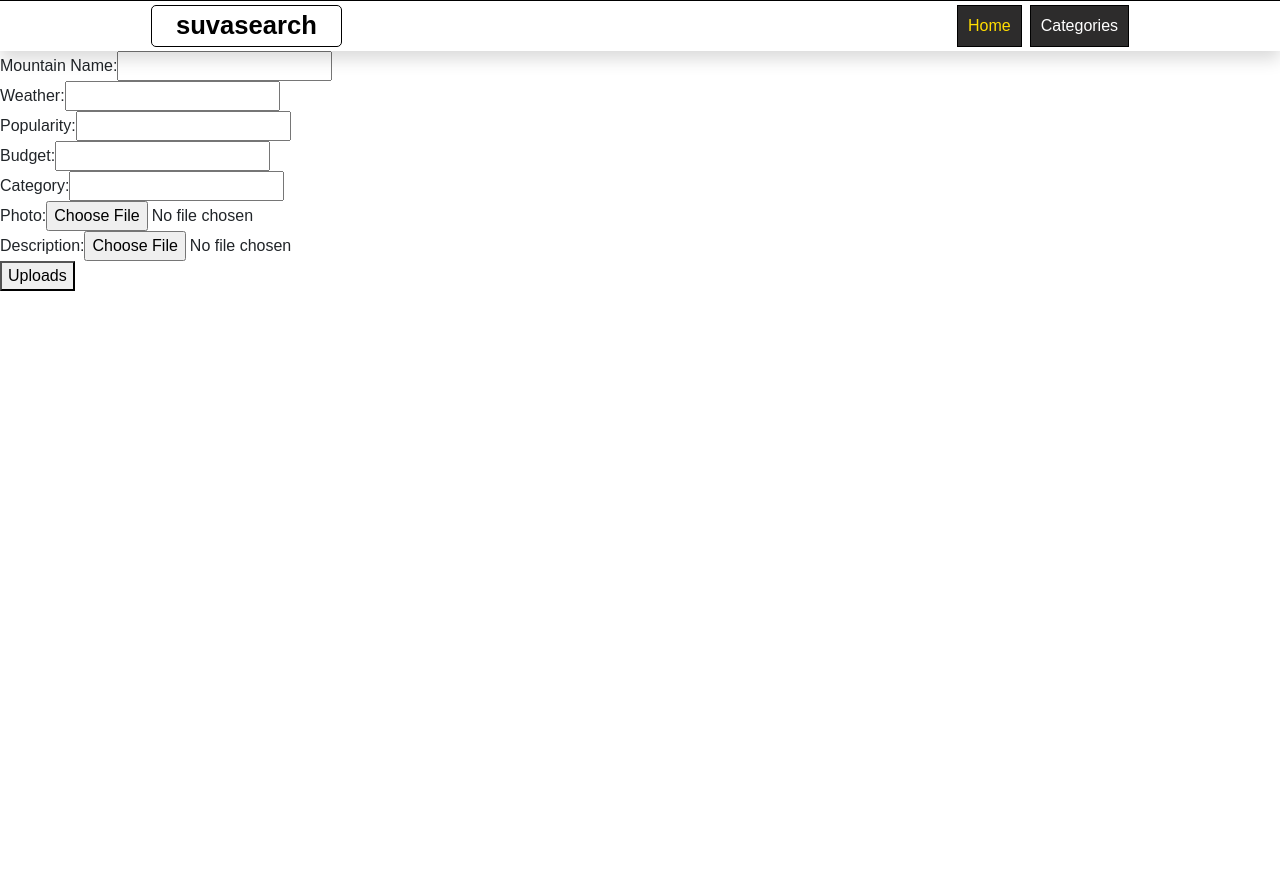
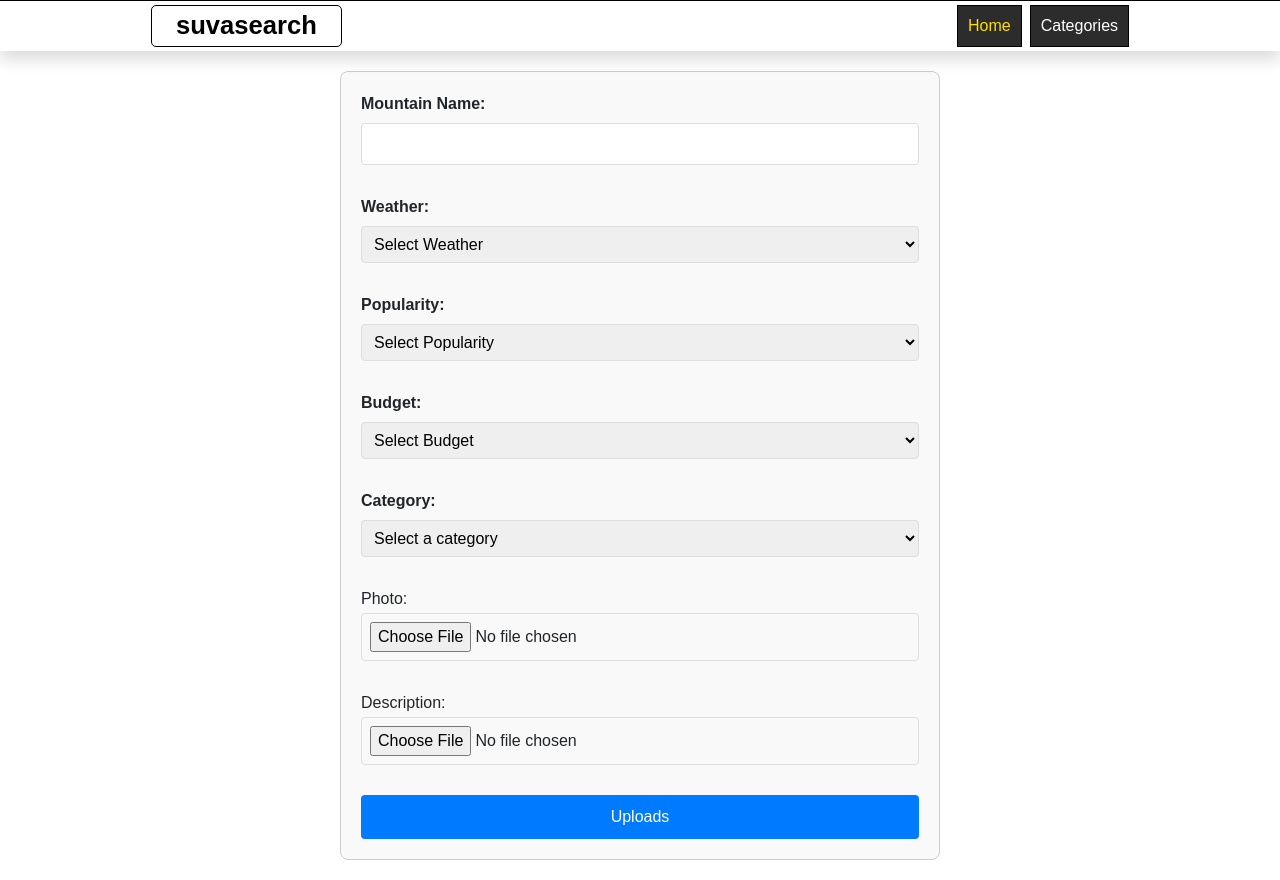
Before and after one commit to subash3522/suvasearch, a React (Create React App) app: page /Imgupload in a window 1280 px wide. Before the commit the page ends 800 px from the top, so only its background shows below. Built offline with nearby package versions, Linux system fonts and the light colour scheme; no server answers.

Commit message:
testing for external url

```diff
--- a/src/App.js
+++ b/src/App.js
@@ -24,13 +24,8 @@ import Description from "./Pages/Description";
 import UserProfile from "./UserProfile";
 import Explore from "./Pages/Explore";
 
-
 function App() {
   const [loginCheck, setLoginCheck] = useState(false);
-
-
-
-
 
   const loginClicker = (login) => {
     setLoginCheck(!loginCheck);
@@ -60,12 +55,9 @@ function App() {
           <Route path="/Login" element={<Login />}></Route>
           <Route path="/Imgupload" element={<Imgupload />}></Route>
           <Route path="/Description/:id" element={<Description />}></Route>
-          <Route path="/like/:likeId" element={<UserProfile />}></Route>
+          {/* <Route path="/like/:likeId" element={<UserProfile />}></Route> */}
+          <Route path="/save/:saveId" element={<UserProfile />}></Route>
           <Route path="/Explore" element={<Explore />}></Route>
-
-
-
-
         </Routes>
       </Router>
 
--- /dev/null
+++ b/src/Imgupload.css
@@ -0,0 +1,52 @@
+/* Form Styling */
+.form-wrapper {
+    max-width: 600px;
+    margin: 20px auto;
+    padding: 20px;
+    border: 1px solid #ccc;
+    border-radius: 8px;
+    background-color: #f9f9f9;
+  }
+
+  .form-wrapper label {
+    display: block;
+    margin-bottom: 10px;
+  }
+
+  .form-wrapper label span {
+    display: inline-block;
+    margin-bottom: 5px;
+    font-weight: bold;
+  }
+
+  .form-wrapper input[type="text"],
+  .form-wrapper select,
+  .form-wrapper input[type="file"] {
+    width: 100%;
+    padding: 8px;
+    margin-top: 2px;
+    margin-bottom: 20px; /* Adjust the space between each form field */
+    border: 1px solid #ddd;
+    border-radius: 4px;
+    box-sizing: border-box; /* Ensures padding does not affect the final computed width */
+  }
+
+  .form-wrapper button[type="submit"] {
+    width: 100%;
+    padding: 10px;
+    border: none;
+    border-radius: 4px;
+    background-color: #007bff;
+    color: white;
+    cursor: pointer;
+    transition: background-color 0.3s ease;
+  }
+
+  .form-wrapper button[type="submit"]:hover {
+    background-color: #0056b3;
+  }
+
+  /* Adjustments for better spacing */
+  .form-wrapper br {
+    display: none; /* Removes <br> to rely on margin for spacing */
+  }
--- a/src/Imgupload.js
+++ b/src/Imgupload.js
@@ -1,7 +1,7 @@
 import axios from "axios";
 import React, { useEffect, useState } from "react";
 import "./Global.css";
-
+import "./Imgupload.css";
 
 function Imgupload() {
   //new formfield
@@ -59,60 +59,84 @@ function Imgupload() {
 
   return (
     <>
-      <form onSubmit={handleFormSubmit}>
+      <form onSubmit={handleFormSubmit} className="form-wrapper">
         <label>
-          Mountain Name:
+          <span>Mountain Name:</span>
           <input
             type="text"
             value={mountainName}
             onChange={(e) => setMountainName(e.target.value)}
           />
         </label>
-        <br />
+
         <label>
-          Weather:
-          <input
+          <span>Weather:</span>
+          <select
             type="text"
             value={weather}
             onChange={(e) => setweather(e.target.value)}
-          />
+          >
+            <option value="">Select Weather</option>
+            <option value="Hot">Hot</option>
+            <option value="Moderate">Moderate</option>
+            <option value="Cold">Cold</option>
+          </select>
         </label>
-        <br />
+
         <label>
-          Popularity:
-          <input
+          <span>Popularity:</span>
+          <select
             type="text"
             value={popularity}
             onChange={(e) => setPopularity(e.target.value)}
-          />
+          >
+            <option value="">Select Popularity</option>
+            <option value="High">High</option>
+            <option value="Moderate">Moderate</option>
+            <option value="Low">Low</option>
+          </select>
         </label>
-        <br />
+
         <label>
-          Budget:
-          <input
+          <span>Budget:</span>
+          <select
             type="text"
             value={budget}
             onChange={(e) => setBudget(e.target.value)}
-          />
+          >
+            <option value="">Select Budget</option>
+            <option value="High">High</option>
+            <option value="Moderate">Moderate</option>
+            <option value="Low">Low</option>
+          </select>
         </label>
-        <br />
+
         <label>
-          Category:
-          <input
-            type="text"
+          <span>Category:</span>
+          <select
             value={category}
             onChange={(e) => setCategory(e.target.value)}
-          />
+          >
+            <option value="">Select a category</option>{" "}
+            {/* Optional: Prompt the user to select an option */}
+            <option value="Sports">Hiking</option>
+            <option value="News">Touring</option>
+            <option value="Entertainment">Climbing</option>
+            <option value="Education">Family Time</option>
+            <option value="Technology">Riding</option>
+            {/* Add more categories as needed */}
+          </select>
         </label>
         <br />
         <label>
           Photo:
           <input
             type="file"
-            accept=".jpeg"
+            accept="image/*"
             onChange={(e) => handleFileChange(e, setPhoto)}
           />
         </label>
+
         <br />
         <label>
           Description:
--- a/src/Pages/Description.js
+++ b/src/Pages/Description.js
@@ -1,7 +1,8 @@
 import React, { useState } from "react";
-import {  useParams } from "react-router-dom";
+import { useParams } from "react-router-dom";
 import axios from "axios";
 import { useEffect } from "react";
+import "../Global.css";
 
 function Description() {
   const { id } = useParams();
@@ -16,6 +17,7 @@ function Description() {
           `http://localhost:5001/mountain/${idh}`
         );
         setMountainId(response.data);
+        console.log(response.data);
         setPara(
           response.data.descriptionContent.replace(/\r\n/g, "\n").split("\n\n")
         );
@@ -29,14 +31,35 @@ function Description() {
   }, [id]);
   return (
     <>
-      <div>
-        {para.map((value) => (
-          <div>
-            <p style={{ color: "red" }}>{value}</p>
-          </div>
-        ))}
+      <div style={{ maxWidth: "90%", margin: "0 auto", padding: "20px" }}>
+        <img
+          style={{
+            width: "100%",
+            height: "auto",
+            borderRadius: "8px",
+            marginBottom: "20px",
+          }}
+          src={`http://localhost:5001/${mountainId.photoPath}`}
+          alt={mountainId.mountainName}
+          className="card-image"
+        />
+
+        <div style={{ maxWidth: "100%", margin: "0 auto" }}>
+          {para.map((value, index) => (
+            <p
+              key={index}
+              style={{
+                color: "black",
+                textAlign: "justify",
+                marginBottom: "16px",
+                lineHeight: "1.6",
+              }}
+            >
+              {value}
+            </p>
+          ))}
+        </div>
       </div>
-      <div>{mountainId.ID}</div>
     </>
   );
 }
--- a/src/Pages/Login.js
+++ b/src/Pages/Login.js
@@ -21,7 +21,7 @@ function Login() {
   const onLoginHandle = (e) => {
     e.preventDefault();
     axios
-      .post("http://localhost:5001/suvasearchlogin", loginValue)
+      .post("https://apitesting-com.onrender.com/suvasearchlogin", loginValue)
       .then((res) => {
         if (res.data.status === "success") {
           localStorage.setItem("userData", JSON.stringify(res.data.userData));
--- a/src/Pages/Signup.js
+++ b/src/Pages/Signup.js
@@ -23,13 +23,35 @@ function Signup() {
     e.preventDefault();
     axios
       // .post("http://localhost:5001/suvasearchsignup", login)
-      .post("https://apitesting-com.onrender.com/suvasearchsignup", login)
+      .post("http://localhost:5001/suvasearchsignup", login)
       .then((res) => {
         console.log(res.data + "dandanadan");
+
+
       })
-      .catch((err) => console.log(err));
+      // .catch((err) => console.log(err));
+      .catch((error) => {
+      if (error.response) {
+        // The request was made and the server responded with a status code
+        // that falls out of the range of 2xx
+        console.log("Error data:", error.response.data);
+        console.log("Error status:", error.response.status);
+        console.log("Error headers:", error.response.headers);
+        if (error.response.data.error) {
+          console.log("Error message:", error.response.data.error);
+        } else {
+          // Handle other types of errors (if any)
+          console.log("An error occurred, but no specific message was provided");
+        }
+      } else if (error.request) {
+        // The request was made but no response was received
+        console.log(error.request);
+      } else {
+        // Something happened in setting up the request that triggered an Error
+        console.log('Error', error.message);
+      }
+    });
   };
-
 
   return (
     <>
--- a/src/UserProfile.js
+++ b/src/UserProfile.js
@@ -7,27 +7,47 @@ import { Link } from "react-router-dom";
 
 
 function UserProfile() {
-  const { likeId } = useParams();
-  const [likedPost, setLikedPost] = useState([]);
+  // const { likeId } = useParams();
+  // const [likedPost, setLikedPost] = useState([]);
+
+  // useEffect(() => {
+  //   const fetchLikedPost = async (a) => {
+  //     try {
+  //       const response = await axios.get(`http://localhost:5001/like/${a}`);
+  //       setLikedPost(response.data);
+  //       console.log(response.data);
+  //     } catch (error) {
+  //       console.error("Error fetching mountains:", error);
+  //     }
+  //   };
+
+  //function to fetch saved items
+
+  //   fetchLikedPost(likeId);
+  // }, []);
+
+  const { SaveId } = useParams();
+  const [savedPost, setSavedPost] = useState([]);
 
   useEffect(() => {
     const fetchLikedPost = async (a) => {
       try {
-        const response = await axios.get(`http://localhost:5001/like/${a}`);
-        setLikedPost(response.data);
+        const response = await axios.get(`http://localhost:5001/save/${a}`);
+        setSavedPost(response.data);
         console.log(response.data);
       } catch (error) {
         console.error("Error fetching mountains:", error);
       }
     };
 
-    fetchLikedPost(likeId);
+    fetchLikedPost(SaveId);
   }, []);
+
 
   return (
     <>
       <div className="product-container">
-        {likedPost.map((value) => (
+        {savedPost.map((value) => (
           <Link
           className="product-container"
           to={ `/Description/${value.ID}` }
```
Also changed, not shown: src/Pages/Explore.js (+38 -18 lines).
